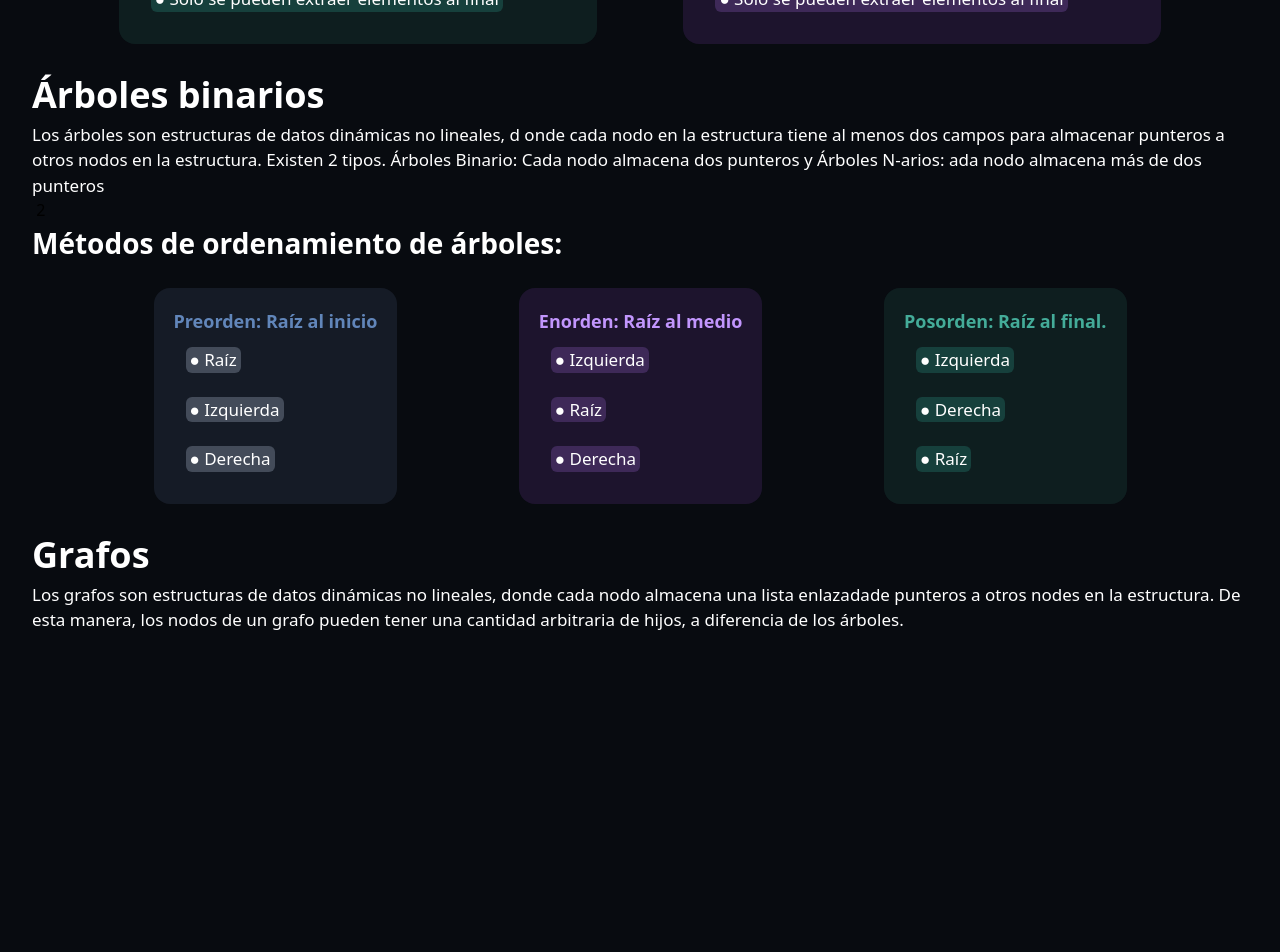
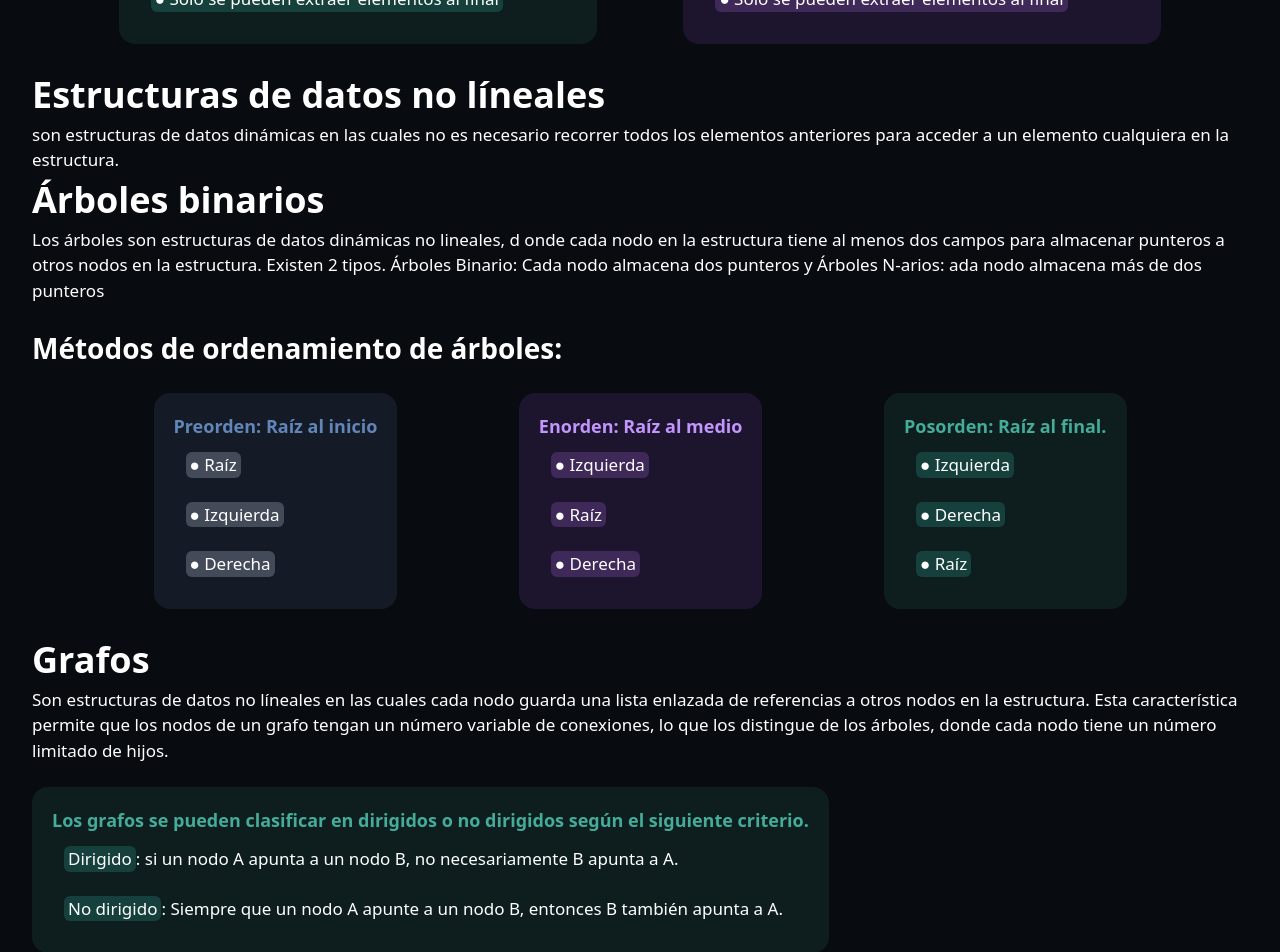
Before and after one commit to KevinLatino/Peritazgo-Website, a React (Vite) app: page /Estructuras-de-datos in a window 1280 px wide. Shown: the part 2300-3252 px from the top of the page. Before the commit the page ends 2965 px from the top, so only its background shows below. Built offline with nearby package versions, Linux system fonts and the light colour scheme.

Commit message:
Grafos listos

```diff
--- a/src/Articles/DataStructureScreen.jsx
+++ b/src/Articles/DataStructureScreen.jsx
@@ -12,7 +12,7 @@ import {
     PurpleTitle,
     BlueTitle,
     RedTitle,
-    Element
+    Element,
 } from '../Components/PageTextsComponent';
 import {
     BlueSection,
@@ -220,13 +220,13 @@ console.log(animal.especie)
 
                 <Space />
 
-                    <Title>
-                        Pilas o FIFO's y Colas o LIFO's
-                    </Title>
+                <Title>
+                    Pilas o FIFO's y Colas o LIFO's
+                </Title>
 
-                    <Space />
+                <Space />
 
-                    <div className='flex justify-evenly'>
+                <div className='flex justify-evenly'>
                     <GreenSection>
                         <GreenTitle>
                             Pilas o FIFO's (First In First Out)
@@ -261,6 +261,14 @@ console.log(animal.especie)
                 <Space />
 
                 <Title>
+                    Estructuras de datos no líneales
+                </Title>
+                <Paragraph>
+                    son estructuras de datos dinámicas en las cuales no es necesario recorrer todos los elementos
+                    anteriores para acceder a un elemento cualquiera en la estructura.
+                </Paragraph>
+
+                <Title>
                     Árboles binarios
                 </Title>
                 <Paragraph>
@@ -270,7 +278,7 @@ console.log(animal.especie)
                 </Paragraph>
 
                 <Space />
-2
+
                 <Subtitle>
                     Métodos de ordenamiento de árboles:
                 </Subtitle>
@@ -330,9 +338,23 @@ console.log(animal.especie)
                     Grafos
                 </Title>
                 <Paragraph>
-                    Los grafos son estructuras de datos dinámicas no lineales, donde cada nodo almacena una lista enlazadade punteros a otros nodes en la estructura. De esta manera,
-                    los nodos de un grafo pueden tener una cantidad arbitraria de hijos, a diferencia de los árboles.
+                    Son estructuras de datos no líneales en las cuales cada nodo guarda una lista enlazada de referencias a otros nodos en la estructura. Esta característica permite que los nodos de un grafo
+                    tengan un número variable de conexiones, lo que los distingue de los árboles, donde cada nodo tiene un número limitado de hijos.
                 </Paragraph>
+
+                <Space />
+
+                <GreenSection>
+                    <GreenTitle>
+                        Los grafos se pueden clasificar en dirigidos o no dirigidos según el siguiente criterio.
+                    </GreenTitle>
+                    <Element>
+                        <GreenWordSection>Dirigido</GreenWordSection>: si un nodo A apunta a un nodo B, no necesariamente B apunta a A.
+                    </Element>
+                    <Element>
+                        <GreenWordSection>No dirigido</GreenWordSection>: Siempre que un nodo A apunte a un nodo B, entonces B también apunta a A.
+                    </Element>
+                </GreenSection>
             </div>
             <BackButton />
         </>
--- a/src/Components/BackButtonComponent.jsx
+++ b/src/Components/BackButtonComponent.jsx
@@ -6,7 +6,7 @@ import { motion } from 'framer-motion'
 const BackButton = () => {
     return (
         <>
-            <Link to={'/revista-peritazgo'}>
+            <Link to={'/'}>
                 <motion.div
                 whileHover={{scale:1.2}}
                 style={{
--- a/src/main.jsx
+++ b/src/main.jsx
@@ -13,7 +13,7 @@ import { createBrowserRouter, RouterProvider } from 'react-router-dom'
 
 const router = createBrowserRouter([
   {
-    path: '/Revista-peritazgo',
+    path: '/',
     element: <App />
   },
   {
```
